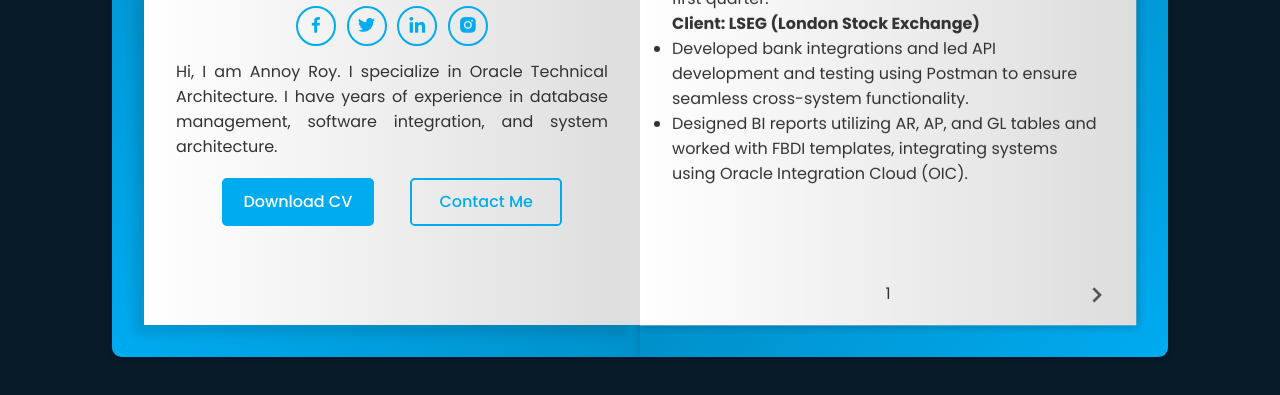
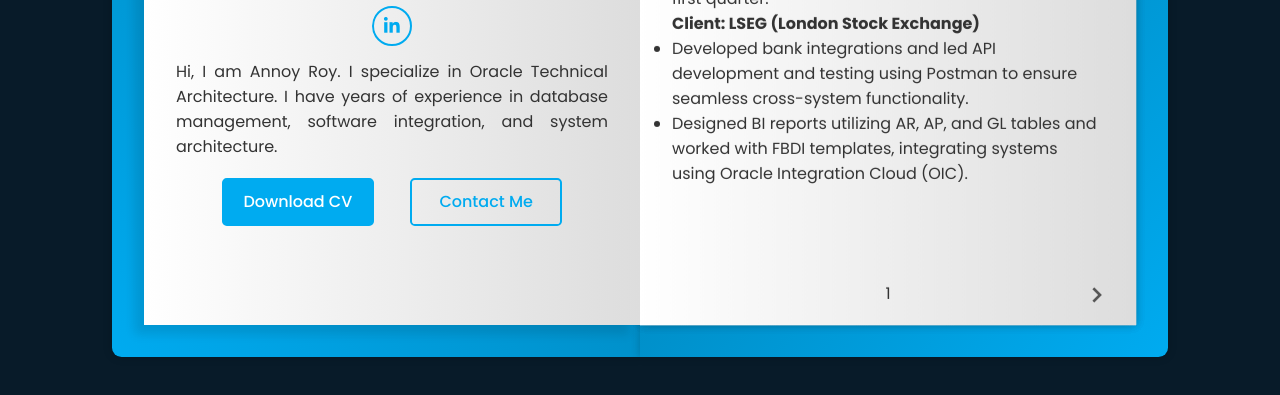
Before and after one commit to annoy21/pn3, a plain HTML site: page index.html in a window 1280 px wide. Shown: the part 403-798 px from the top of the page. Drawn offline with nearby package versions, Linux system fonts and the light colour scheme.

Commit message:
Update index.html

```diff
--- a/index.html
+++ b/index.html
@@ -25,10 +25,9 @@
             <h1>Annoy Roy</h1>
             <h3>Oracle Technical Architect</h3>
             <div class="social-media">
-              <a href="#"><i class="bx bxl-facebook"></i></a>
-              <a href="#"><i class="bx bxl-twitter"></i></a>
-              <a href="#"><i class="bx bxl-linkedin"></i></a>
-              <a href="#"><i class="bx bxl-instagram-alt"></i></a>
+
+              <a href="www.linkedin.com/in/annoy-roy"><i class="bx bxl-linkedin"></i></a>
+
             </div>
             <p>
               Hi, I am Annoy Roy. I specialize in Oracle Technical Architecture.
```
